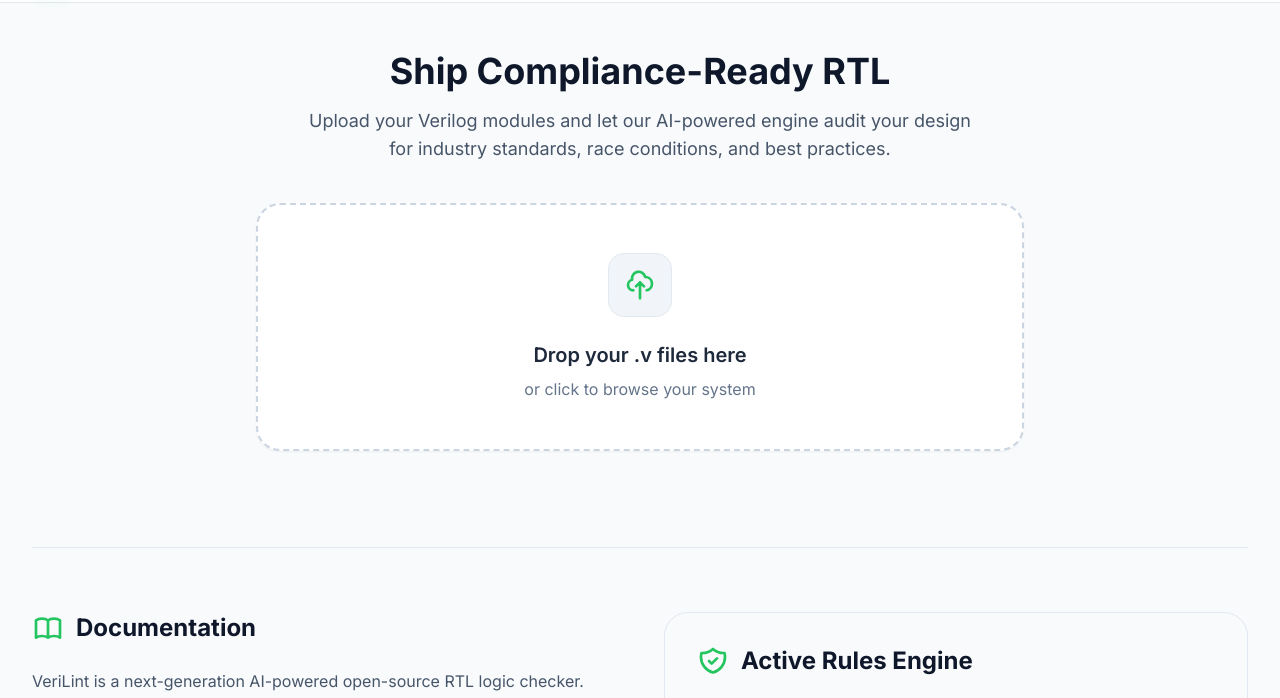
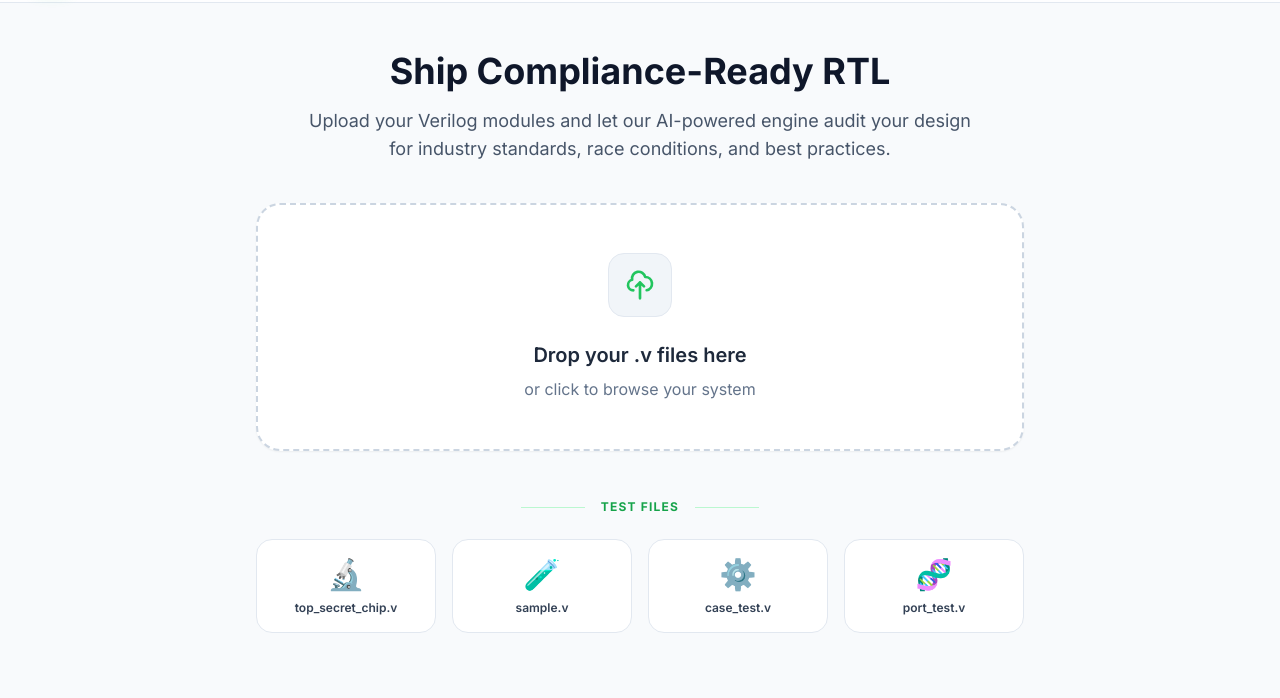
Before and after one commit to Ravikant-sys/VeriLint, a plain HTML site: page frontend/index.html in a window 1280 px wide. Shown: the part 70-768 px from the top of the page. Drawn offline with nearby package versions, Linux system fonts and the light colour scheme.

Commit message:
feat(ui): Add quick test files section to the dropzone

```diff
--- a/frontend/index.html
+++ b/frontend/index.html
@@ -61,6 +61,34 @@
                     </div>
                     <p class="text-xl font-semibold text-slate-800 dark:text-white mb-2">Drop your .v files here</p>
                     <p class="text-slate-500">or click to browse your system</p>
+                </div>
+            </div>
+
+            <!-- Test Files Section -->
+            <div class="mt-12">
+                <div class="flex items-center justify-center mb-6">
+                    <div class="h-px bg-green-200 dark:bg-green-500/30 w-16"></div>
+                    <span class="px-4 text-xs font-bold text-green-600 dark:text-green-500 tracking-widest uppercase">Test Files</span>
+                    <div class="h-px bg-green-200 dark:bg-green-500/30 w-16"></div>
+                </div>
+
+                <div class="grid grid-cols-2 lg:grid-cols-4 gap-4 max-w-3xl mx-auto">
+                    <div class="test-file-btn bg-white dark:bg-slate-900 border border-slate-200 dark:border-slate-800 rounded-2xl p-4 flex flex-col items-center cursor-pointer hover:border-green-500 dark:hover:border-green-500 hover:shadow-md transition-all group" data-file="top_secret_chip.v">
+                        <div class="text-3xl mb-2 group-hover:scale-110 transition-transform">🔬</div>
+                        <span class="text-xs font-semibold text-slate-700 dark:text-slate-300 group-hover:text-green-600">top_secret_chip.v</span>
+                    </div>
+                    <div class="test-file-btn bg-white dark:bg-slate-900 border border-slate-200 dark:border-slate-800 rounded-2xl p-4 flex flex-col items-center cursor-pointer hover:border-green-500 dark:hover:border-green-500 hover:shadow-md transition-all group" data-file="sample.v">
+                        <div class="text-3xl mb-2 group-hover:scale-110 transition-transform">🧪</div>
+                        <span class="text-xs font-semibold text-slate-700 dark:text-slate-300 group-hover:text-green-600">sample.v</span>
+                    </div>
+                    <div class="test-file-btn bg-white dark:bg-slate-900 border border-slate-200 dark:border-slate-800 rounded-2xl p-4 flex flex-col items-center cursor-pointer hover:border-green-500 dark:hover:border-green-500 hover:shadow-md transition-all group" data-file="case_test.v">
+                        <div class="text-3xl mb-2 group-hover:scale-110 transition-transform">⚙️</div>
+                        <span class="text-xs font-semibold text-slate-700 dark:text-slate-300 group-hover:text-green-600">case_test.v</span>
+                    </div>
+                    <div class="test-file-btn bg-white dark:bg-slate-900 border border-slate-200 dark:border-slate-800 rounded-2xl p-4 flex flex-col items-center cursor-pointer hover:border-green-500 dark:hover:border-green-500 hover:shadow-md transition-all group" data-file="port_test.v">
+                        <div class="text-3xl mb-2 group-hover:scale-110 transition-transform">🧬</div>
+                        <span class="text-xs font-semibold text-slate-700 dark:text-slate-300 group-hover:text-green-600">port_test.v</span>
+                    </div>
                 </div>
             </div>
         </section>
--- a/frontend/js/app.js
+++ b/frontend/js/app.js
@@ -63,6 +63,27 @@ document.addEventListener('DOMContentLoaded', () => {
         dropZone.classList.remove('border-green-500', 'bg-slate-50', 'dark:bg-slate-900');
         const files = e.dataTransfer.files;
         if (files.length > 0) handleUpload(files[0]);
+    });
+
+    // Test File click handlers
+    const testFileBtns = document.querySelectorAll('.test-file-btn');
+    testFileBtns.forEach(btn => {
+        btn.addEventListener('click', async () => {
+            const fileName = btn.getAttribute('data-file');
+            try {
+                // Determine file contents from the static folder
+                const response = await fetch(`/test_files/${fileName}`);
+                if (!response.ok) throw new Error('File not found');
+                const text = await response.text();
+
+                // Create a virtual file object to simulate drop/upload
+                const file = new File([text], fileName, { type: "text/plain" });
+                handleUpload(file);
+            } catch (error) {
+                console.error("Error loading test file:", error);
+                alert("Failed to load the test file. Ensure it exists in the test_files directory.");
+            }
+        });
     });
 
     fileInput.addEventListener('change', (e) => {
```
Also changed, not shown: 4 other files.
